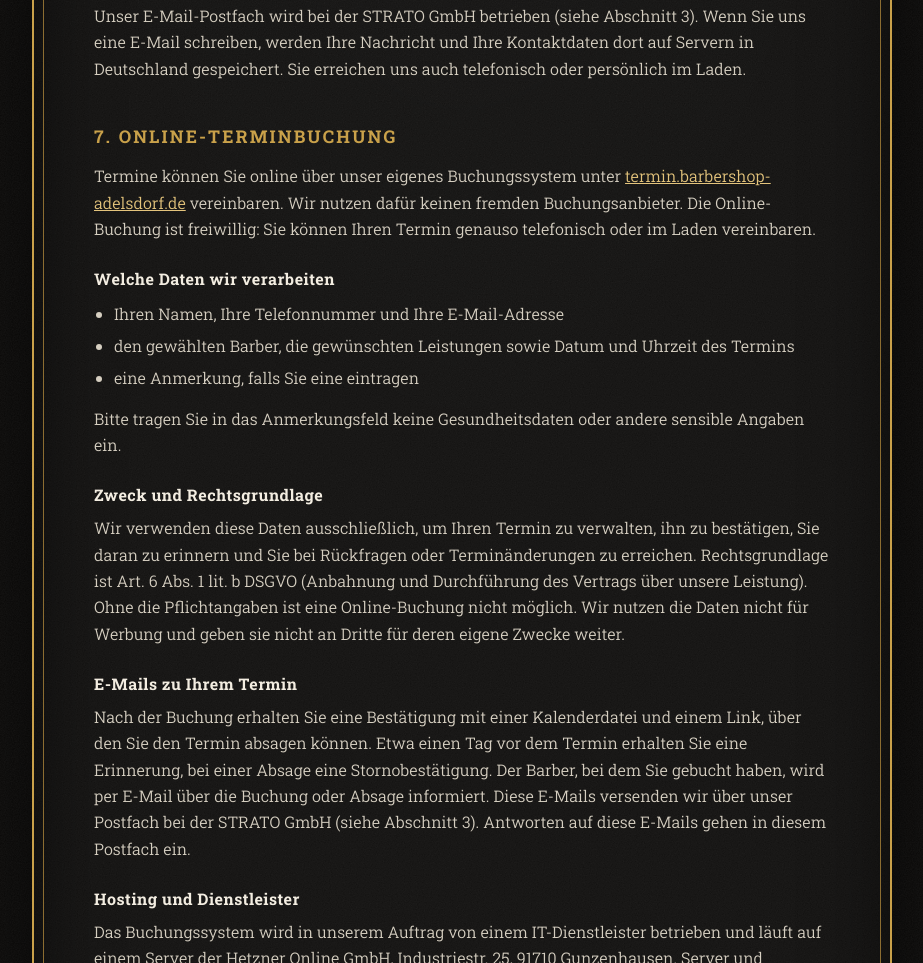
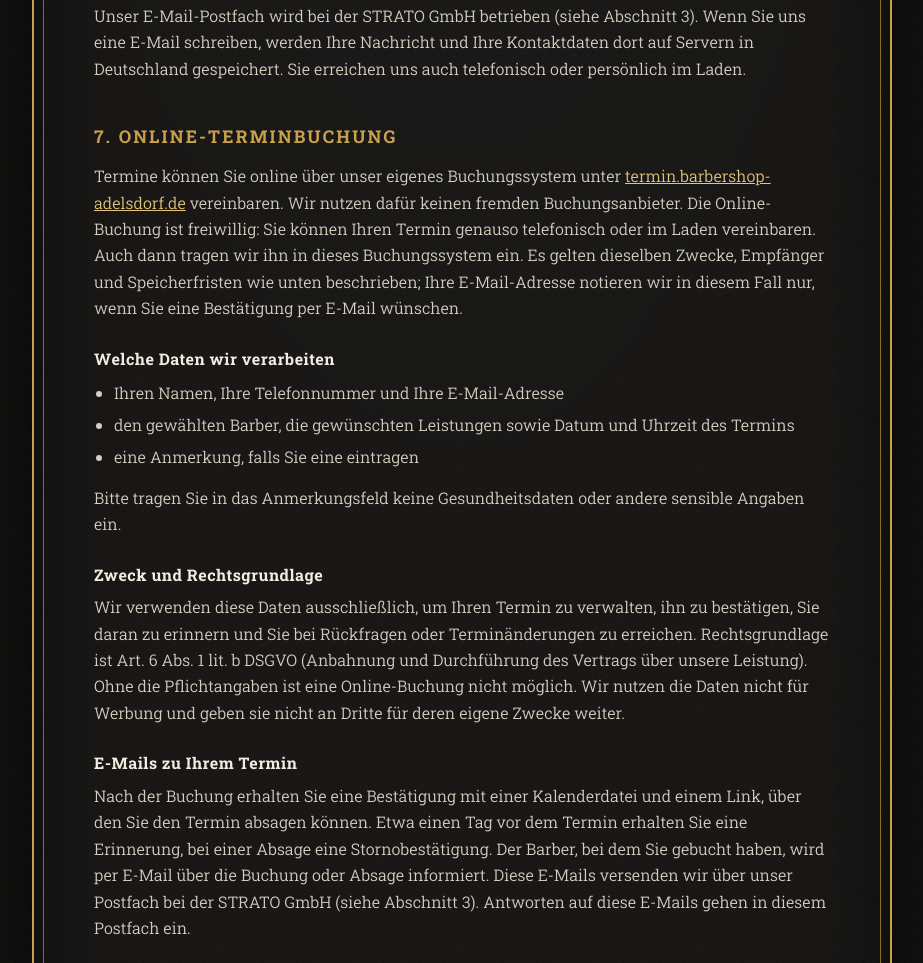
Before and after one commit to NoahSJB/Barbershop-Adelsdorf, a plain HTML site: page datenschutz.html in a window 1280 px wide. Shown: the part 2101-3064 px from the top of the page, without its empty margins (178-1101 px from the left). Drawn offline with Linux system fonts and the light colour scheme.

Commit message:
Datenschutzerklärung: Termine per Telefon oder im Laden stehen im selben Buchungssystem
Ein Satz im Abschnitt zur Online-Terminbuchung: Auch telefonisch oder im Laden vereinbarte Termine
werden dort eingetragen, mit denselben Zwecken, Empfängern und Speicherfristen.

Co-Authored-By: Claude Fable 5.2 <noreply@anthropic.com>

```diff
--- a/datenschutz.html
+++ b/datenschutz.html
@@ -102,7 +102,7 @@
         <p>Unser E-Mail-Postfach wird bei der STRATO GmbH betrieben (siehe Abschnitt 3). Wenn Sie uns eine E-Mail schreiben, werden Ihre Nachricht und Ihre Kontaktdaten dort auf Servern in Deutschland gespeichert. Sie erreichen uns auch telefonisch oder persönlich im Laden.</p>
 
         <h2>7. Online-Terminbuchung</h2>
-        <p>Termine können Sie online über unser eigenes Buchungssystem unter <a href="https://termin.barbershop-adelsdorf.de/">termin.barbershop-adelsdorf.de</a> vereinbaren. Wir nutzen dafür keinen fremden Buchungsanbieter. Die Online-Buchung ist freiwillig: Sie können Ihren Termin genauso telefonisch oder im Laden vereinbaren.</p>
+        <p>Termine können Sie online über unser eigenes Buchungssystem unter <a href="https://termin.barbershop-adelsdorf.de/">termin.barbershop-adelsdorf.de</a> vereinbaren. Wir nutzen dafür keinen fremden Buchungsanbieter. Die Online-Buchung ist freiwillig: Sie können Ihren Termin genauso telefonisch oder im Laden vereinbaren. Auch dann tragen wir ihn in dieses Buchungssystem ein. Es gelten dieselben Zwecke, Empfänger und Speicherfristen wie unten beschrieben; Ihre E-Mail-Adresse notieren wir in diesem Fall nur, wenn Sie eine Bestätigung per E-Mail wünschen.</p>
 
         <h3>Welche Daten wir verarbeiten</h3>
         <ul>
```
